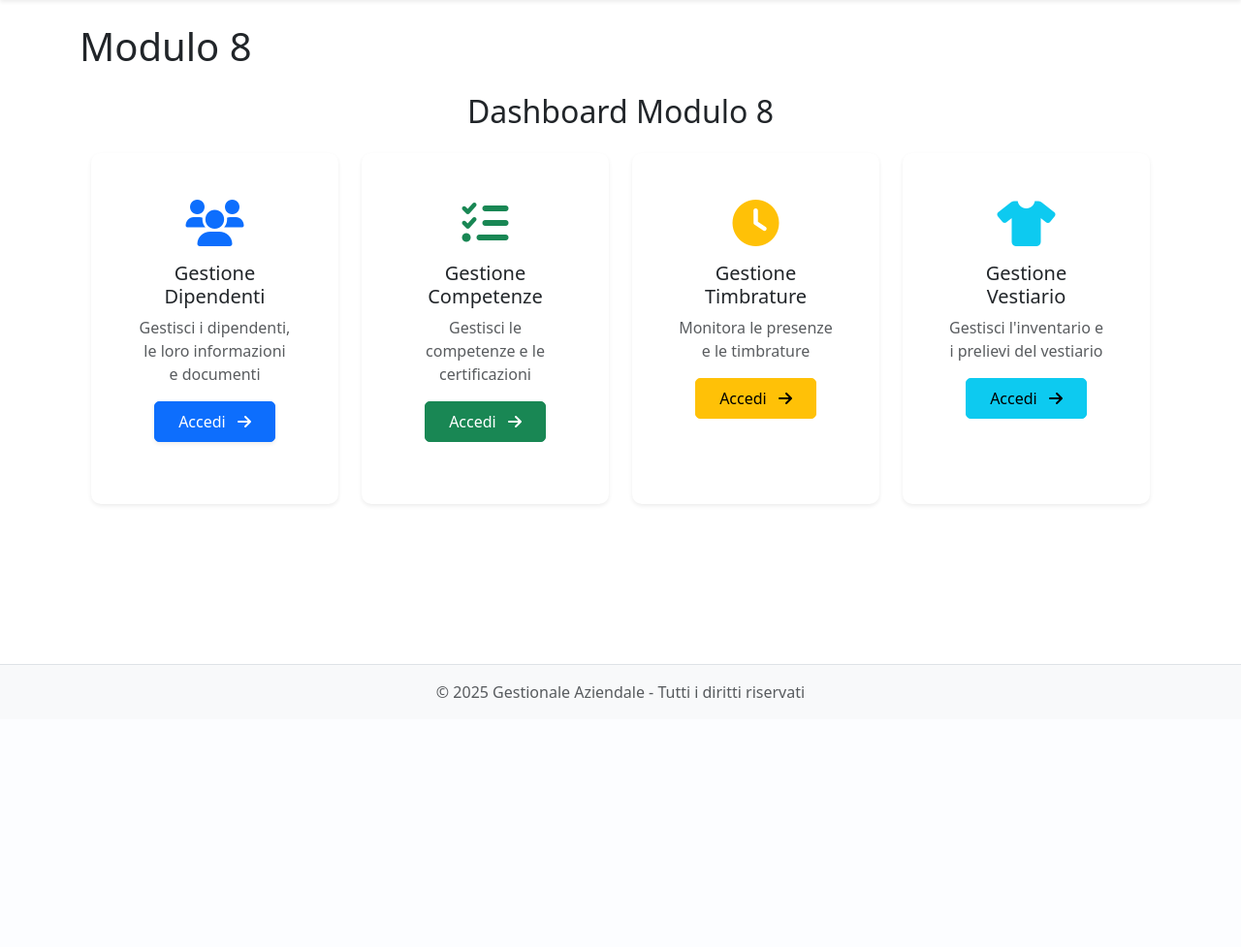
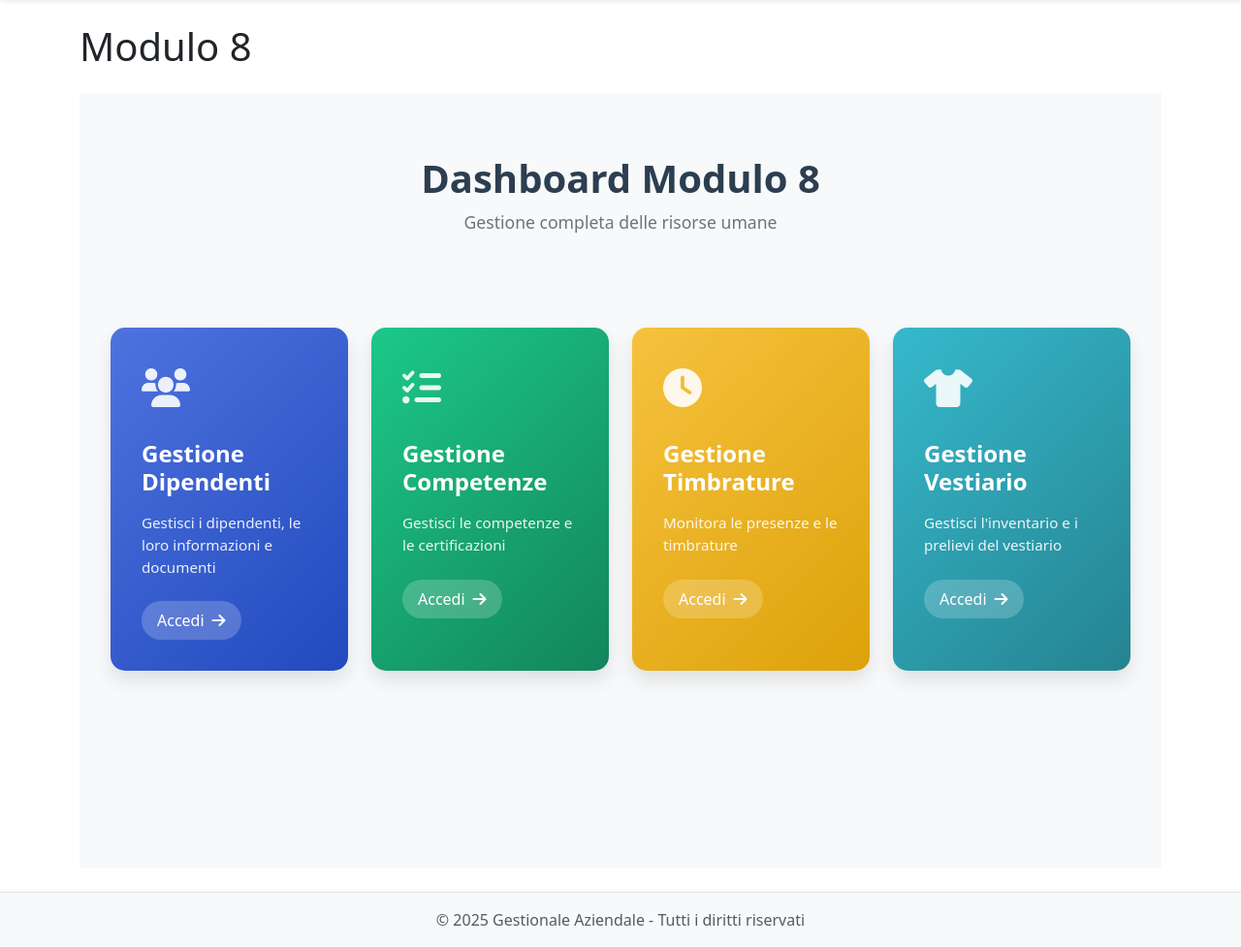
Before and after one commit to VittorioPoly/progettopolyuretech, a Flask app: page /modulo8/ in a window 1280 px wide. Shown: the part 58-1035 px from the top of the page at 97% size. Before the commit the page ends 778 px from the top, so only its background shows below. Run offline with Flask 3, Linux system fonts and the light colour scheme; a user stored in the database is signed in; some libraries are stand-ins or nearby versions.

Commit message:
versione 1.0.6

```diff
--- a/app/routes/dashboard.py
+++ b/app/routes/dashboard.py
@@ -40,4 +40,4 @@ def index():
 
     recent_activities = []  # opzionalmente da implementare
 
-    return render_template('dashboard/index.html', title='Dashboard', stats=stats, recent_activities=recent_activities)
+    return render_template('index.html', title='Dashboard', stats=stats, recent_activities=recent_activities)
--- a/app/templates/modulo8/dashboard.html
+++ b/app/templates/modulo8/dashboard.html
@@ -1,19 +1,24 @@
 {% extends 'base.html' %}
 
 {% block content %}
-<div class="container mt-4">
-    <h2 class="text-center mb-4">Dashboard Modulo 8</h2>
+<div class="dashboard-container">
+    <div class="dashboard-header">
+        <h1 class="dashboard-title">Dashboard Modulo 8</h1>
+        <p class="dashboard-subtitle">Gestione completa delle risorse umane</p>
+    </div>
 
     <div class="row g-4">
         <!-- Gestione Dipendenti -->
         <div class="col-md-6 col-lg-3">
-            <div class="card h-100 shadow-sm hover-card">
-                <div class="card-body text-center">
-                    <i class="fas fa-users fa-3x mb-3 text-primary"></i>
-                    <h5 class="card-title">Gestione Dipendenti</h5>
-                    <p class="card-text text-muted">Gestisci i dipendenti, le loro informazioni e documenti</p>
-                    <a href="{{ url_for('modulo8.dipendenti') }}" class="btn btn-primary stretched-link">
-                        Accedi <i class="fas fa-arrow-right ms-2"></i>
+            <div class="dashboard-card primary-gradient">
+                <div class="card-icon">
+                    <i class="fas fa-users"></i>
+                </div>
+                <div class="card-content">
+                    <h3>Gestione Dipendenti</h3>
+                    <p>Gestisci i dipendenti, le loro informazioni e documenti</p>
+                    <a href="{{ url_for('modulo8.dipendenti') }}" class="card-link">
+                        Accedi <i class="fas fa-arrow-right"></i>
                     </a>
                 </div>
             </div>
@@ -21,13 +26,15 @@
 
         <!-- Gestione Competenze -->
         <div class="col-md-6 col-lg-3">
-            <div class="card h-100 shadow-sm hover-card">
-                <div class="card-body text-center">
-                    <i class="fas fa-tasks fa-3x mb-3 text-success"></i>
-                    <h5 class="card-title">Gestione Competenze</h5>
-                    <p class="card-text text-muted">Gestisci le competenze e le certificazioni</p>
-                    <a href="{{ url_for('modulo8.competenze') }}" class="btn btn-success stretched-link">
-                        Accedi <i class="fas fa-arrow-right ms-2"></i>
+            <div class="dashboard-card success-gradient">
+                <div class="card-icon">
+                    <i class="fas fa-tasks"></i>
+                </div>
+                <div class="card-content">
+                    <h3>Gestione Competenze</h3>
+                    <p>Gestisci le competenze e le certificazioni</p>
+                    <a href="{{ url_for('modulo8.competenze') }}" class="card-link">
+                        Accedi <i class="fas fa-arrow-right"></i>
                     </a>
                 </div>
             </div>
@@ -35,13 +42,15 @@
 
         <!-- Gestione Timbrature -->
         <div class="col-md-6 col-lg-3">
-            <div class="card h-100 shadow-sm hover-card">
-                <div class="card-body text-center">
-                    <i class="fas fa-clock fa-3x mb-3 text-warning"></i>
-                    <h5 class="card-title">Gestione Timbrature</h5>
-                    <p class="card-text text-muted">Monitora le presenze e le timbrature</p>
-                    <a href="{{ url_for('modulo8.timbrature_mese', dip_id=1, anno=2025, mese=5) }}" class="btn btn-warning stretched-link">
-                        Accedi <i class="fas fa-arrow-right ms-2"></i>
+            <div class="dashboard-card warning-gradient">
+                <div class="card-icon">
+                    <i class="fas fa-clock"></i>
+                </div>
+                <div class="card-content">
+                    <h3>Gestione Timbrature</h3>
+                    <p>Monitora le presenze e le timbrature</p>
+                    <a href="{{ url_for('modulo8.timbrature_mese', dip_id=1, anno=2025, mese=5) }}" class="card-link">
+                        Accedi <i class="fas fa-arrow-right"></i>
                     </a>
                 </div>
             </div>
@@ -49,13 +58,15 @@
 
         <!-- Gestione Vestiario -->
         <div class="col-md-6 col-lg-3">
-            <div class="card h-100 shadow-sm hover-card">
-                <div class="card-body text-center">
-                    <i class="fas fa-tshirt fa-3x mb-3 text-info"></i>
-                    <h5 class="card-title">Gestione Vestiario</h5>
-                    <p class="card-text text-muted">Gestisci l'inventario e i prelievi del vestiario</p>
-                    <a href="{{ url_for('modulo8.gestione_vestiario') }}" class="btn btn-info stretched-link">
-                        Accedi <i class="fas fa-arrow-right ms-2"></i>
+            <div class="dashboard-card info-gradient">
+                <div class="card-icon">
+                    <i class="fas fa-tshirt"></i>
+                </div>
+                <div class="card-content">
+                    <h3>Gestione Vestiario</h3>
+                    <p>Gestisci l'inventario e i prelievi del vestiario</p>
+                    <a href="{{ url_for('modulo8.gestione_vestiario') }}" class="card-link">
+                        Accedi <i class="fas fa-arrow-right"></i>
                     </a>
                 </div>
             </div>
@@ -64,42 +75,113 @@
 </div>
 
 <style>
-.hover-card {
-    transition: transform 0.2s ease-in-out, box-shadow 0.2s ease-in-out;
+.dashboard-container {
+    padding: 2rem;
+    background: #f8f9fa;
+    min-height: 100vh;
 }
 
-.hover-card:hover {
-    transform: translateY(-5px);
-    box-shadow: 0 0.5rem 1rem rgba(0, 0, 0, 0.15) !important;
+.dashboard-header {
+    text-align: center;
+    margin-bottom: 3rem;
+    padding: 2rem 0;
 }
 
-.card {
-    border: none;
-    border-radius: 10px;
+.dashboard-title {
+    font-size: 2.5rem;
+    color: #2c3e50;
+    margin-bottom: 0.5rem;
+    font-weight: 600;
 }
 
-.card-body {
-    padding: 2rem;
+.dashboard-subtitle {
+    color: #6c757d;
+    font-size: 1.1rem;
 }
 
-.btn {
-    border-radius: 5px;
-    padding: 0.5rem 1.5rem;
+.dashboard-card {
+    position: relative;
+    border-radius: 15px;
+    padding: 2rem;
+    height: 100%;
+    overflow: hidden;
+    transition: all 0.3s ease;
+    color: white;
+    box-shadow: 0 10px 20px rgba(0,0,0,0.1);
 }
 
-.text-primary { color: #0d6efd !important; }
-.text-success { color: #198754 !important; }
-.text-warning { color: #ffc107 !important; }
-.text-info { color: #0dcaf0 !important; }
+.dashboard-card:hover {
+    transform: translateY(-5px);
+    box-shadow: 0 15px 30px rgba(0,0,0,0.2);
+}
 
-.btn-primary { background-color: #0d6efd; border-color: #0d6efd; }
-.btn-success { background-color: #198754; border-color: #198754; }
-.btn-warning { background-color: #ffc107; border-color: #ffc107; color: #000; }
-.btn-info { background-color: #0dcaf0; border-color: #0dcaf0; color: #000; }
+.card-icon {
+    font-size: 2.5rem;
+    margin-bottom: 1.5rem;
+    opacity: 0.9;
+}
 
-.btn:hover {
+.card-content h3 {
+    font-size: 1.5rem;
+    margin-bottom: 1rem;
+    font-weight: 600;
+}
+
+.card-content p {
+    font-size: 0.95rem;
     opacity: 0.9;
-    transform: translateY(-1px);
+    margin-bottom: 1.5rem;
+}
+
+.card-link {
+    color: white;
+    text-decoration: none;
+    font-weight: 500;
+    display: inline-flex;
+    align-items: center;
+    gap: 0.5rem;
+    padding: 0.5rem 1rem;
+    border-radius: 25px;
+    background: rgba(255,255,255,0.2);
+    transition: all 0.3s ease;
+}
+
+.card-link:hover {
+    background: rgba(255,255,255,0.3);
+    color: white;
+    transform: translateX(5px);
+}
+
+/* Gradients */
+.primary-gradient {
+    background: linear-gradient(135deg, #4e73df 0%, #224abe 100%);
+}
+
+.success-gradient {
+    background: linear-gradient(135deg, #1cc88a 0%, #13855c 100%);
+}
+
+.warning-gradient {
+    background: linear-gradient(135deg, #f6c23e 0%, #dda20a 100%);
+}
+
+.info-gradient {
+    background: linear-gradient(135deg, #36b9cc 0%, #258391 100%);
+}
+
+/* Responsive adjustments */
+@media (max-width: 768px) {
+    .dashboard-container {
+        padding: 1rem;
+    }
+
+    .dashboard-title {
+        font-size: 2rem;
+    }
+
+    .dashboard-card {
+        padding: 1.5rem;
+    }
 }
 </style>
 {% endblock %}
```
Also changed, not shown: app/templates/index.html (added, +288 -0 lines), app.db, 4 other files.
